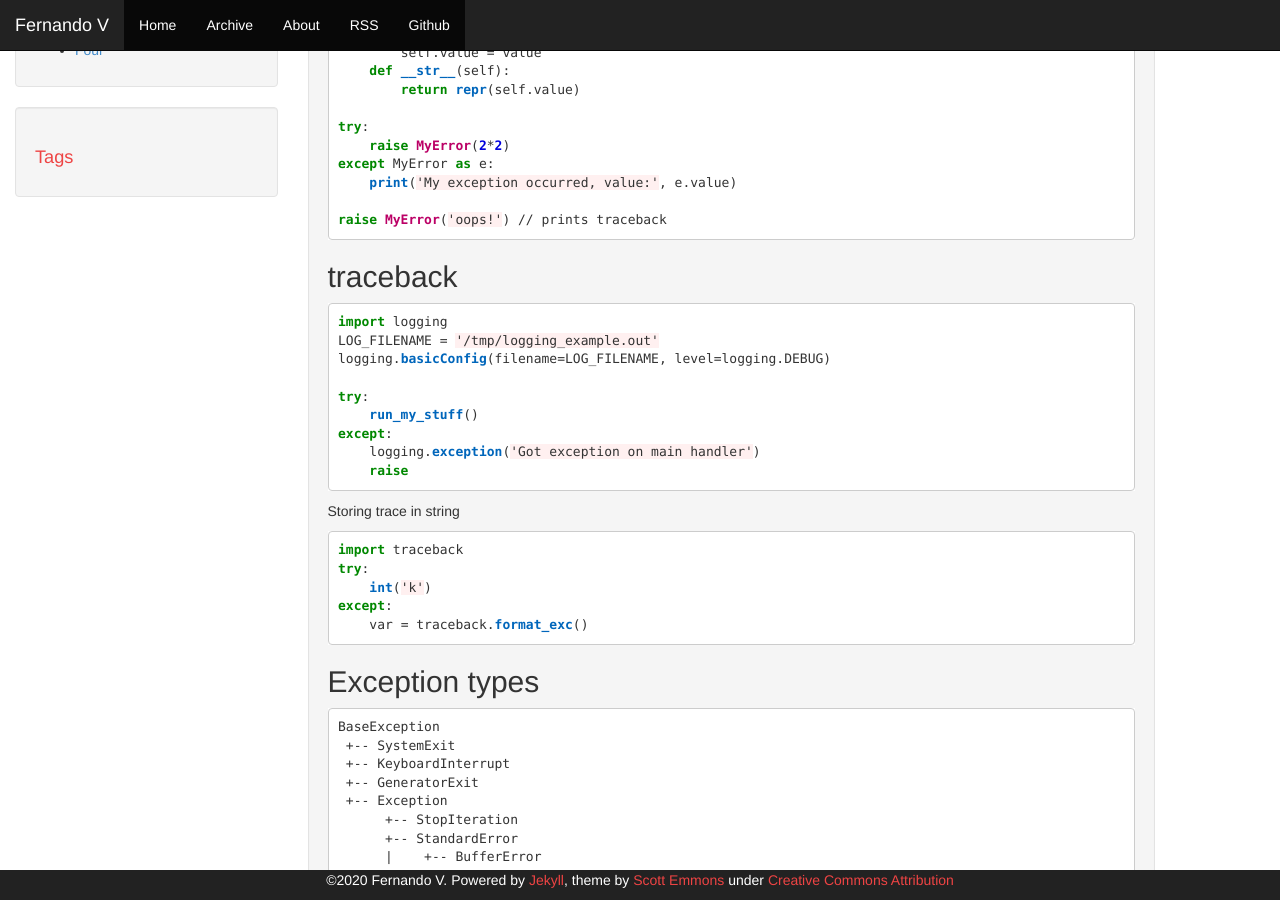
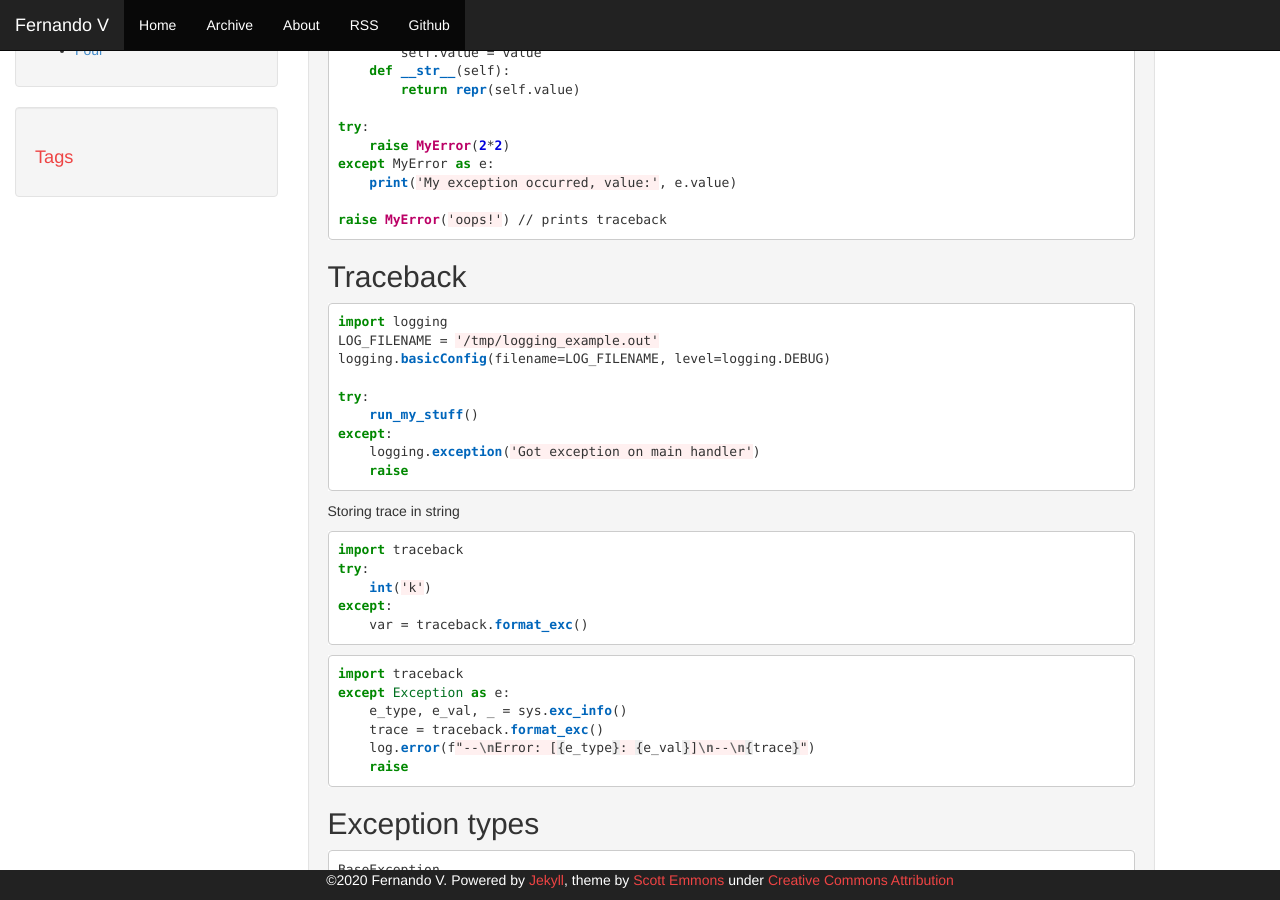
Before and after one commit to iwxfer/blog.github.io, a Jekyll site: the page built from _posts/python/2019-09-01-Exceptions.md, in a window 1280 px wide and 900 px high, scrolled down 468 px. Built offline with Jekyll 4.4.1, drawn with Linux system fonts in a browser that asks for light colours; our own code applies the rules of GitHub Pages for plain Markdown files; some of the changed text lies outside the part shown.

Commit message:
linux ide

````diff
--- a/_posts/python/2019-09-01-Exceptions.md
+++ b/_posts/python/2019-09-01-Exceptions.md
@@ -31,7 +31,7 @@ except MyError as e:
 raise MyError('oops!') // prints traceback
 ```
 
-## traceback
+## Traceback
 
 ```python
 import logging
@@ -55,6 +55,14 @@ except:
     var = traceback.format_exc()
 ```
 
+```python
+import traceback
+except Exception as e:
+    e_type, e_val, _ = sys.exc_info()
+    trace = traceback.format_exc()
+    log.error(f"--\nError: [{e_type}: {e_val}]\n--\n{trace}")
+    raise
+```
 ## Exception types
 
 ```
````
Also changed, not shown: other parts of _posts/python/2019-09-01-Exceptions.md (+1 -1 lines), _posts/ide/micro.md (added, +12 -0 lines), _posts/ide/pycharm.md (added, +11 -0 lines), _posts/ide/vim.md (added, +12 -0 lines), _posts/python/pandas_basic_dataframes.md (added, +22 -0 lines), 1 other file.
